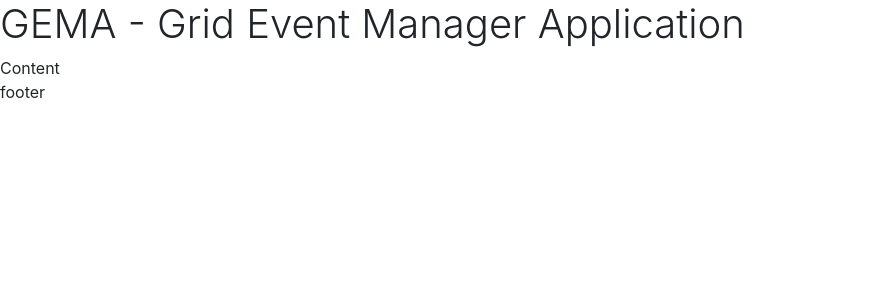
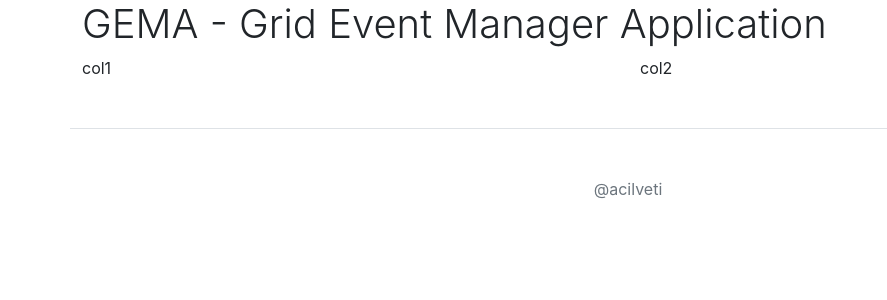
Before and after one commit to acilveti/grid-event-manager, a React (Create React App) app in the folder grid-event-manager/: page / in a window 1280 px wide. Shown: the top 300 px of the page, without its empty margins (0-887 px from the left). Built offline with nearby package versions, Linux system fonts and the light colour scheme.

Commit message:
included footer style

```diff
--- a/grid-event-manager/src/App.js
+++ b/grid-event-manager/src/App.js
@@ -5,10 +5,17 @@ import Footer from'./Footer.js'
 
 function App() {
   return (
-    <div>
-      <Header />
-      <Content />
-      <Footer />
+    <div className='container vh-100'>
+      <div className="row">
+        <Header />
+      </div>
+      <div className="row">
+        <Content />
+      </div>
+      <div className="row pt-5 my-5 text-muted border-top">
+        <Footer />
+      </div>
+
     </div>
   );
 }
--- a/grid-event-manager/src/Content.js
+++ b/grid-event-manager/src/Content.js
@@ -8,8 +8,10 @@ class Content extends Component {
 
   render() {
     return (
-      <div>
-        Content
+      <div className='row'>
+        <div className="col">col1</div>
+        <div className="col">col2</div>
+
       </div>
     );
   }
--- a/grid-event-manager/src/Footer.js
+++ b/grid-event-manager/src/Footer.js
@@ -7,8 +7,8 @@ class Footer extends Component {
 
   render() {
     return (
-      <div>
-        footer
+      <div className='row'>
+        <p className="text-center text-muted">@acilveti</p>
       </div>
     );
   }
--- a/grid-event-manager/src/Header.js
+++ b/grid-event-manager/src/Header.js
@@ -7,8 +7,8 @@ class Header extends Component {
 
   render() {
     return (
-      <div>
-        <h1 class="display-6">GEMA - Grid Event Manager Application</h1>
+      <div className="container">
+        <h1 className="display-6">GEMA - Grid Event Manager Application</h1>
       </div>
     );
   }
```
